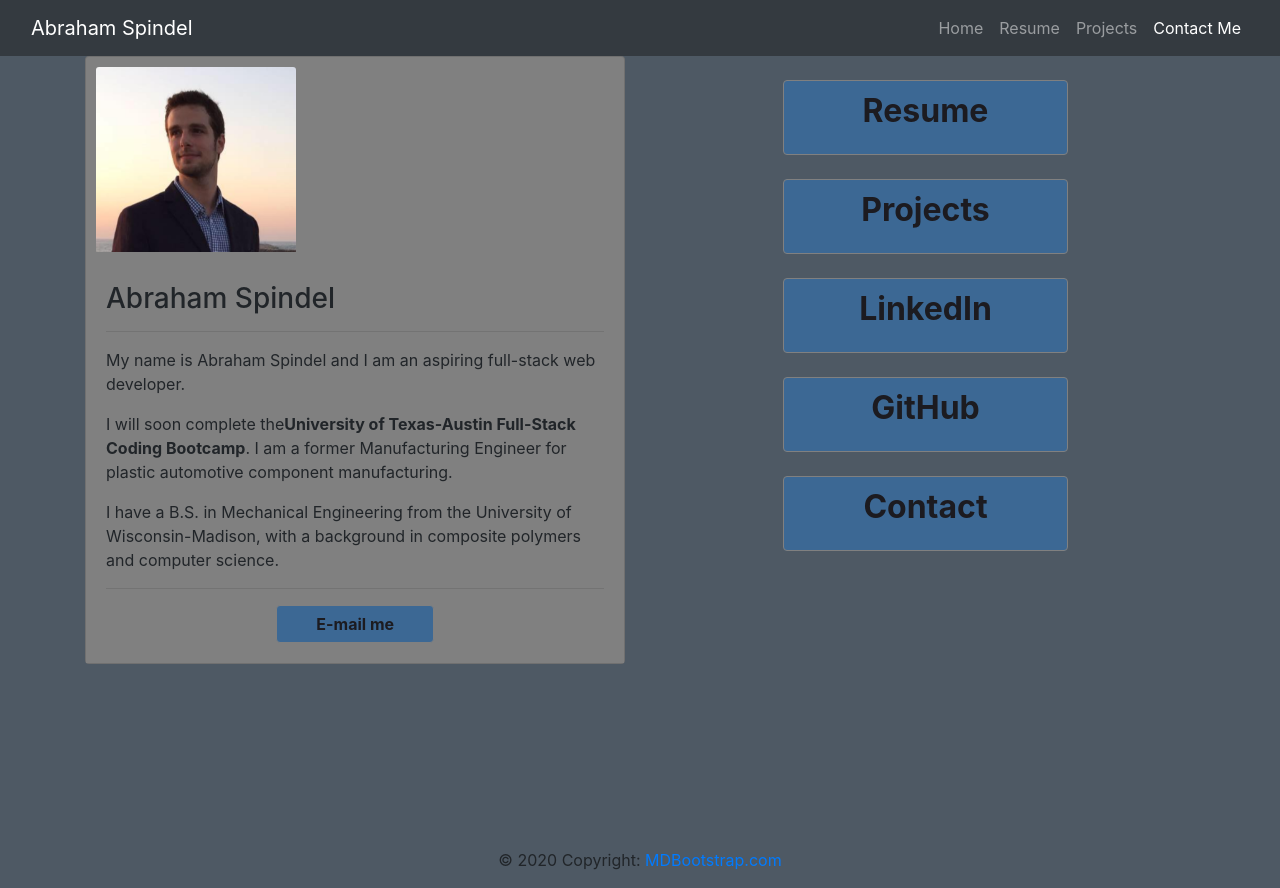
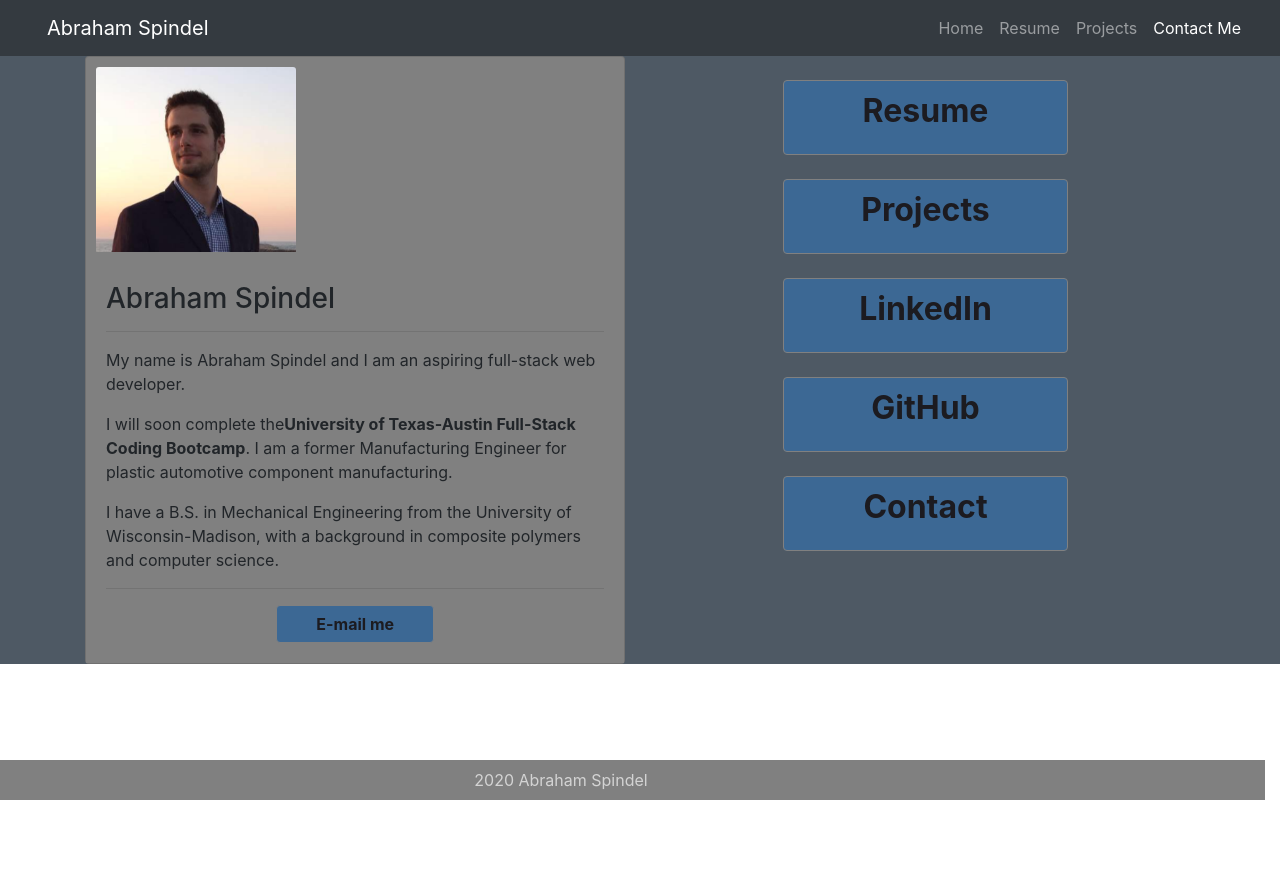
Before and after one commit to abraspin/abraspin.github.io, a React (Create React App) app: page / in a window 1280 px wide. After the commit the page ends 800 px from the top, so only its background shows below. Built offline with nearby package versions, Linux system fonts and the light colour scheme.

Commit message:
update footer styling

```diff
--- a/src/Components/MyFooter/index.js
+++ b/src/Components/MyFooter/index.js
@@ -1,53 +1,28 @@
+import "./style.css";
+
 function MyFooter() {
   return (
-    <div>
-      <footer className="page-footer font-small cyan darken-3">
-        {/* {/* Footer Elements */}
-        <div className="container">
-          {/* Grid row*/}
     <div className="row">
-            {/* Grid column */}
-            <div className="col-md-12 py-5">
-              <div className="mb-5 flex-center">
-                {/* Facebook */}
-                <a className="fb-ic">
-                  <i className="fab fa-facebook-f fa-lg white-text mr-md-5 mr-3 fa-2x"> </i>
+      <footer className="page-footer font-small cyan darken-3 d-flex justify-content-center ">
+        {/* <div className="row"> */}
+        <a href={"/"}>
+          <span className="footer-copyright text-center py-3">2020 Abraham Spindel</span>
         </a>
-                {/* Twitter */}
-                <a className="tw-ic">
-                  <i className="fab fa-twitter fa-lg white-text mr-md-5 mr-3 fa-2x"> </i>
+
+        <a href="https://www.linkedin.com/in/abrahamspindel/">
+          <i class="fab fa-linkedin fa-2x"></i>
         </a>
-                {/* Google +*/}
-                <a className="gplus-ic">
-                  <i className="fab fa-google-plus-g fa-lg white-text mr-md-5 mr-3 fa-2x"> </i>
+        <a href={"Resume"}>
+          <i class="fas fa-file-pdf fa-2x"></i>
         </a>
-                {/*Linkedin */}
-                <a className="li-ic">
-                  <i className="fab fa-linkedin-in fa-lg white-text mr-md-5 mr-3 fa-2x"> </i>
+        <a href="mailto:AbrahamSpindel@gmail.com">
+          <i class="fas fa-envelope-square fa-2x"></i>
         </a>
-                {/*Instagram*/}
-                <a className="ins-ic">
-                  <i className="fab fa-instagram fa-lg white-text mr-md-5 mr-3 fa-2x"> </i>
+        <a href="https://www.github.com/abraspin/">
+          <i class="fab fa-github-square fa-2x"></i>
         </a>
-                {/*Pinterest*/}
-                <a className="pin-ic">
-                  <i className="fab fa-pinterest fa-lg white-text fa-2x"> </i>
-                </a>
-              </div>
-            </div>
-            {/* Grid column */}
-          </div>
-          {/* Grid row*/}
-        </div>
-        {/* Footer Elements */}
-        {/* Copyright */}
-        <div className="footer-copyright text-center py-3">
-          © 2020 Copyright:
-          <a href="https://mdbootstrap.com/"> MDBootstrap.com</a>
-        </div>
-        {/* Copyright */}
+        {/* </div> */}
       </footer>
-      {/* Footer */}
     </div>
   );
 }
--- /dev/null
+++ b/src/Components/MyFooter/style.css
@@ -0,0 +1,16 @@
+footer {
+    position : fixed;
+    bottom: 0;
+    height: 5vh;
+    width:100%;
+    z-index: 1;
+    background-color: gray;
+    margin-top:2%;
+    padding-top: .5rem;
+    }
+
+a {
+    padding-left: 1rem;
+    padding-right: 1rem;
+    color: lightgray
+}
```
Lines whose indentation alone changed are shown as unchanged.
